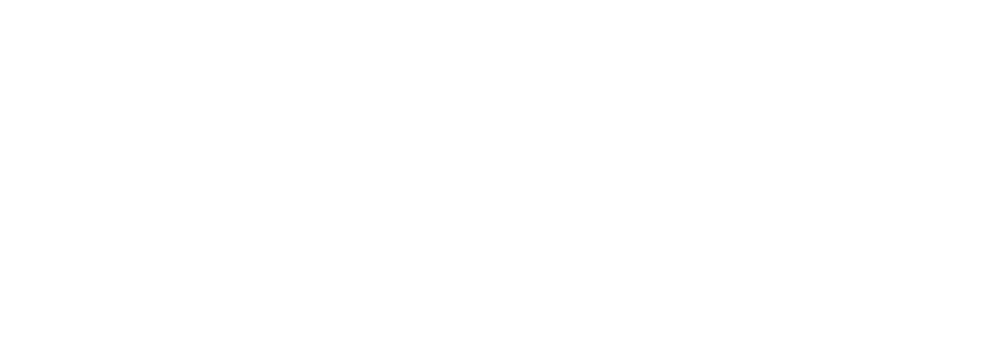
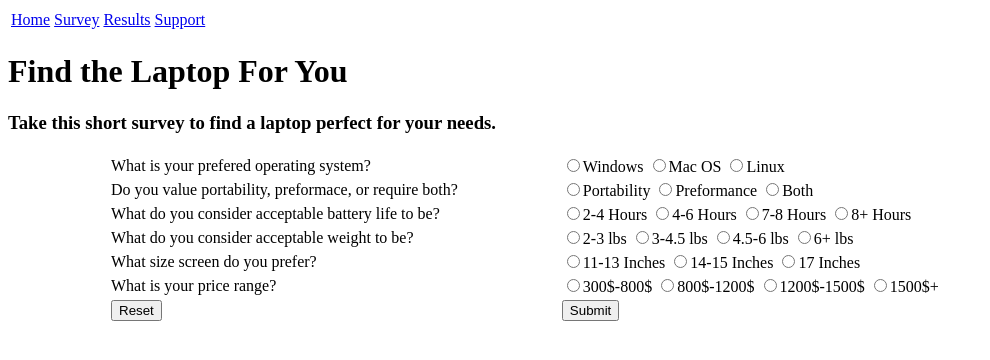
Before and after one commit to dant40/techvocate, a plain HTML site: page index.html in a window 1280 px wide. Shown: the whole page, without its empty margins (0-990 px from the left). Drawn offline with Linux system fonts and the light colour scheme.

Commit message:
Survery Page Added

```diff
--- a/index.html
+++ b/index.html
@@ -1,5 +1,80 @@
 <!DOCTYPE html>
 <html>
-  <head></head>
-  <body></body>
+
+    <header>
+    <title>Techvocate - Survey</title>
+    </header>
+
+    <body>
+	<table>
+		<tr>
+			<td><a href="SplashScreen.html"> Home </a></td>
+			<td><a href="index.html">Survey</a></td>
+			<td><a href="ResultScreen.html">Results</a></td>
+			<td><a href="SupportPage.html">Support</a></td>
+
+		</tr>
+	<table>
+    <h1>Find the Laptop For You</h1>
+	<h3>Take this short survey to find a laptop perfect for your needs.</h3>
+	<form action="#" method="post">
+		<table style ="text-indent: 100px">
+			<tr>
+				<td>What is your prefered operating system?</td>
+				<td>
+					<input type="radio" value="Windows" name="os">Windows
+					<input type="radio" value="Mac OS" name="os">Mac OS
+					<input type="radio" value="Linux" name="os">Linux
+				</td>
+			</tr>
+
+			<tr>
+				<td>Do you value portability, preformace, or require both?</td>
+				<td>
+					<input type="radio" value="Portability" name="port">Portability
+					<input type="radio" value="Preformance" name="port">Preformance
+					<input type="radio" value="Both" name="port">Both
+				</td>
+			</tr>
+			<tr>
+				<td>What do you consider acceptable battery life to be?</td>
+				<td>
+					<input type="radio" value="2-4 Hours" name="batt">2-4 Hours
+					<input type="radio" value="4-6 Hours" name="batt">4-6 Hours
+					<input type="radio" value="7-8 Hours" name="batt">7-8 Hours
+					<input type="radio" value="8+ Hours" name="batt">8+ Hours
+				</td>
+			</tr>
+			<tr>
+				<td>What do you consider acceptable weight to be?</td>
+				<td>
+					<input type="radio" value="2-3 lbs" name="lbs">2-3 lbs
+					<input type="radio" value="3-4.5 lbs" name="lbs">3-4.5 lbs
+					<input type="radio" value="4.5-6 lbs" name="lbs">4.5-6 lbs
+					<input type="radio" value="6+ lbs" name="lbs">6+ lbs
+				</td>
+			</tr>
+			<tr>
+				<td>What size screen do you prefer?</td>
+				<td>
+					<input type="radio" value="11-13 Inches" name="scr">11-13 Inches
+					<input type="radio" value="14-15 Inches" name="scr">14-15 Inches
+					<input type="radio" value="17 Inches" name="scr">17 Inches
+				</td>
+			</tr>
+			<tr>
+				<td>What is your price range?</td>
+				<td>
+					<input type="radio" value="300$-800$" name="$">300$-800$
+					<input type="radio" value="800$-1200$" name="$">800$-1200$
+					<input type="radio" value="1200$-1500$" name="$">1200$-1500$
+					<input type="radio" value="1500$+" name="$">1500$+
+				</td>
+			</tr>
+			<tr>
+				<td><input type="reset" /></td>
+				<td><input type="submit" value="Submit" />
+		</table>
+	</form>
+    </body>
 </html>
```
Also changed, not shown: splashPageBase.png.
